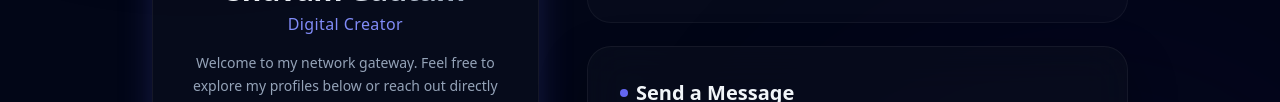
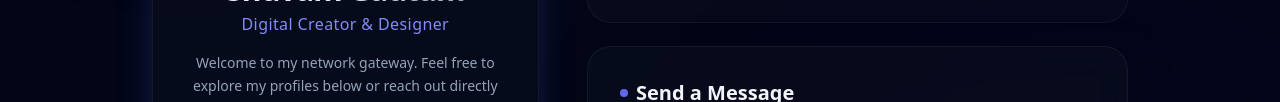
Before and after one commit to shuvamo/portfolio, a plain HTML site: page index.html in a window 1280 px wide. Shown: the part 695-797 px from the top of the page. Drawn offline with nearby package versions, Linux system fonts and the light colour scheme.

Commit message:
Update index.html

```diff
--- a/index.html
+++ b/index.html
@@ -240,7 +240,7 @@
                     Shuvam Gautam
                 </h1>
                 <p class="text-indigo-400 font-medium mb-4 text-sm md:text-base tracking-wide translate-z-10" id="profile-role">
-                    Digital Creator
+                    Digital Creator & Designer
                 </p>
                 <p class="text-slate-400 text-sm max-w-sm leading-relaxed mb-6 translate-z-10">
                     Welcome to my network gateway. Feel free to explore my profiles below or reach out directly for collaborations, inquiries, or just to say hello!
```
